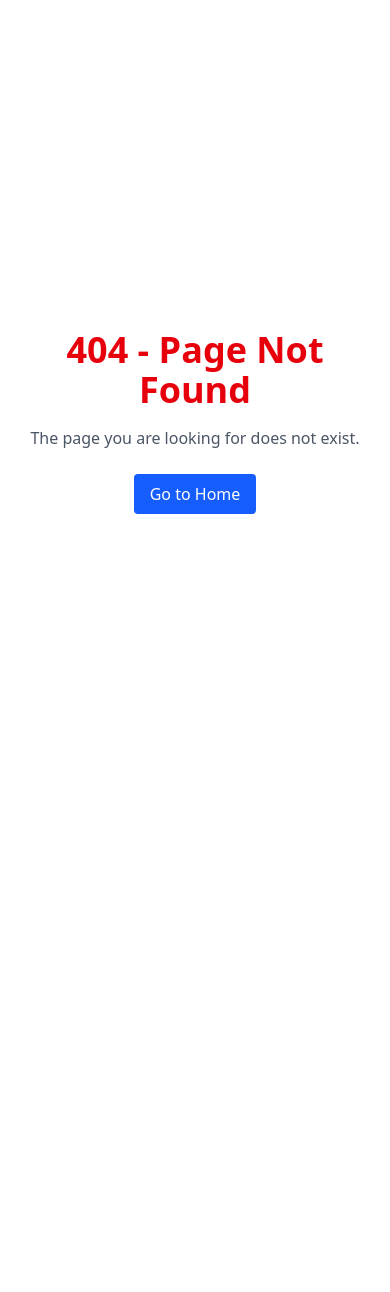
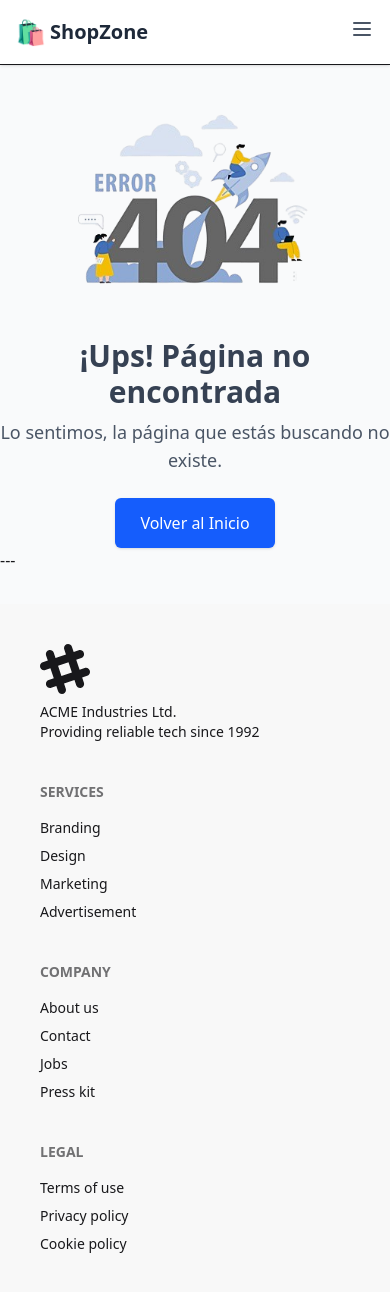
Before and after one commit to LaloMFGM/React_E-commerce, a React (Vite) app: page /notfound in a window 390 px wide. Before the commit this address had no page. Before the commit the page ends 844 px from the top, so only its background shows below. Built offline with nearby package versions, Linux system fonts and the light colour scheme.

Commit message:
NotFound Responsive

```diff
--- a/src/pages/NotFoundPage.tsx
+++ b/src/pages/NotFoundPage.tsx
@@ -1,16 +1,150 @@
+import { useState } from "react";
 import { Link } from "react-router-dom";
+import notFoundImage from '../assets/404 Not Found.png'; // <-- ¡Importamos la imagen local aquí!
 
 export const NotFoundPage = () => {
- return (
-    <div className="min-h-screen flex flex-col items-center justify-center text-center p-6">
-      <h1 className="text-4xl font-bold text-red-600 mb-4">404 - Page Not Found</h1>
-      <p className="text-gray-600 mb-6">The page you are looking for does not exist.</p>
-      <Link
-        to="/home"
-        className="bg-blue-600 text-white px-4 py-2 rounded hover:bg-blue-700 transition"
-      >
-        Go to Home
-      </Link>
+  const [isMenuOpen, setIsMenuOpen] = useState(false);
+
+  return (
+    <div className="min-h-screen bg-gray-50 flex flex-col">
+      {/* Header (Navbar) - Retained */}
+      <header className="bg-white shadow-sm border-b sticky top-0 z-50">
+        <div className="container mx-auto px-4">
+          <div className="flex items-center justify-between h-16">
+            <div className="flex items-center gap-4">
+              <div className="flex items-center gap-1">
+                <span className="text-purple-600 text-2xl">🛍️</span>
+                <div className="text-xl font-bold text-gray-800">ShopZone</div>
+              </div>
+            </div>
+
+            <div className="md:hidden">
+              <button
+                onClick={() => setIsMenuOpen(!isMenuOpen)}
+                className="text-gray-600 hover:text-gray-900 focus:outline-none focus:text-gray-900"
+              >
+                <svg
+                  className="h-6 w-6 fill-current"
+                  viewBox="0 0 24 24"
+                  xmlns="http://www.w3.org/2000/svg"
+                >
+                  {isMenuOpen ? (
+                    <path
+                      fillRule="evenodd"
+                      clipRule="evenodd"
+                      d="M18.278 16.864a1 1 0 01-1.414 1.414L12 13.414l-4.864 4.864a1 1 0 01-1.414-1.414L10.586 12 5.722 7.136a1 1 0 011.414-1.414L12 10.586l4.864-4.864a1 1 0 011.414 1.414L13.414 12l4.864 4.864z"
+                    />
+                  ) : (
+                    <path
+                      fillRule="evenodd"
+                      clipRule="evenodd"
+                      d="M4 5h16a1 1 0 010 2H4a1 1 0 010-2zm0 6h16a1 1 0 010 2H4a1 1 0 010-2zm0 6h16a1 1 0 010 2H4a1 1 0 010-2z"
+                    />
+                  )}
+                </svg>
+              </button>
+            </div>
+
+            <div className="hidden md:flex items-center gap-6 flex-wrap md:flex-nowrap">
+              <nav className="flex items-center gap-6 text-gray-900 font-medium">
+                <Link to="/home" className="hover:text-blue-600">
+                  Home
+                </Link>
+                <Link
+                  to="/suggestproduct"
+                  className="hover:text-blue-600 whitespace-nowrap"
+                >
+                  Suggest Product
+                </Link>
+              </nav>
+            </div>
+          </div>
+
+          {isMenuOpen && (
+            <div className="md:hidden bg-white border-t border-gray-200 py-4 px-4">
+              <nav className="flex flex-col gap-3 mb-4 text-gray-900 font-medium">
+                <Link to="/home" className="hover:text-blue-600 block">
+                  Home
+                </Link>
+                <Link
+                  to="/suggestproduct"
+                  className="hover:text-blue-600 block whitespace-nowrap"
+                >
+                  Suggest Product
+                </Link>
+              </nav>
+            </div>
+          )}
+        </div>
+      </header>
+      {/* End Header */}
+
+      {/* Main Content - Not Found Message with Image */}
+      <main className="flex-grow flex items-center justify-center text-center bg-gray-50">
+        <div>
+          {/* Aquí se muestra la imagen local importada */}
+          <img
+            src={notFoundImage} // Ahora usamos la variable importada
+            alt="Page Not Found"
+            className="mx-auto w-[70%] h-auto"
+            style={{ maxWidth: '400px' }}
+          />
+          <h2 className="text-3xl font-bold text-gray-700 mb-2">¡Ups! Página no encontrada</h2>
+          <p className="text-lg text-gray-600 mb-6">Lo sentimos, la página que estás buscando no existe.</p>
+          <Link
+            to="/home"
+            className="inline-flex items-center px-6 py-3 border border-transparent text-base font-medium rounded-md shadow-sm text-white bg-blue-600 hover:bg-blue-700 focus:outline-none focus:ring-2 focus:ring-offset-2 focus:ring-blue-500"
+          >
+            Volver al Inicio
+          </Link>
+        </div>
+      </main>
+      {/* End Main Content */}
+
+      ---
+
+      {/* Footer - Retained */}
+      <footer className="footer sm:footer-horizontal bg-base-200 text-base-content p-10 mt-8">
+        <aside>
+          <svg
+            width="50"
+            height="50"
+            viewBox="0 0 24 24"
+            xmlns="http://www.w3.org/2000/svg"
+            fillRule="evenodd"
+            clipRule="evenodd"
+            className="fill-current"
+          >
+            <path d="M22.672 15.226l-2.432.811.841 2.515c.33 1.019-.209 2.127-1.23 2.456-1.15.325-2.148-.321-2.463-1.226l-.84-2.518-5.013 1.677.84 2.517c.391 1.203-.434 2.542-1.831 2.542-.88 0-1.601-.564-1.86-1.314l-.842-2.516-2.431.809c-1.135.328-2.145-.317-2.463-1.229-.329-1.018.211-2.127 1.231-2.456l2.432-.809-1.621-4.823-2.432.808c-1.355.384-2.558-.59-2.558-1.839 0-.817.509-1.582 1.327-1.846l2.433-.809-.842-2.515c-.33-1.02.211-2.129 1.232-2.458 1.02-.329 2.13.209 2.461 1.229l.842 2.515 5.011-1.677-.839-2.517c-.403-1.238.484-2.553 1.843-2.553.819 0 1.585.509 1.85 1.326l.841 2.517 2.431-.81c1.02-.33 2.131.211 2.461 1.229.332 1.018-.21 2.126-1.23 2.456l-2.433.809 1.622 4.823 2.433-.809c1.242-.401 2.557.484 2.557 1.838 0 .819-.51 1.583-1.328 1.847m-8.992-6.428l-5.01 1.675 1.619 4.828 5.011-1.674-1.62-4.829z"></path>
+          </svg>
+          <p>
+            ACME Industries Ltd.
+            <br />
+            Providing reliable tech since 1992
+          </p>
+        </aside>
+        <nav>
+          <h6 className="footer-title">Services</h6>
+          <a className="link link-hover">Branding</a>
+          <a className="link link-hover">Design</a>
+          <a className="link link-hover">Marketing</a>
+          <a className="link link-hover">Advertisement</a>
+        </nav>
+        <nav>
+          <h6 className="footer-title">Company</h6>
+          <a className="link link-hover">About us</a>
+          <a className="link link-hover">Contact</a>
+          <a className="link link-hover">Jobs</a>
+          <a className="link link-hover">Press kit</a>
+        </nav>
+        <nav>
+          <h6 className="footer-title">Legal</h6>
+          <a className="link link-hover">Terms of use</a>
+          <a className="link link-hover">Privacy policy</a>
+          <a className="link link-hover">Cookie policy</a>
+        </nav>
+      </footer>
+      {/* End Footer */}
     </div>
   );
-}
+};
```
Also changed, not shown: src/assets/404 Not Found.png (added).
